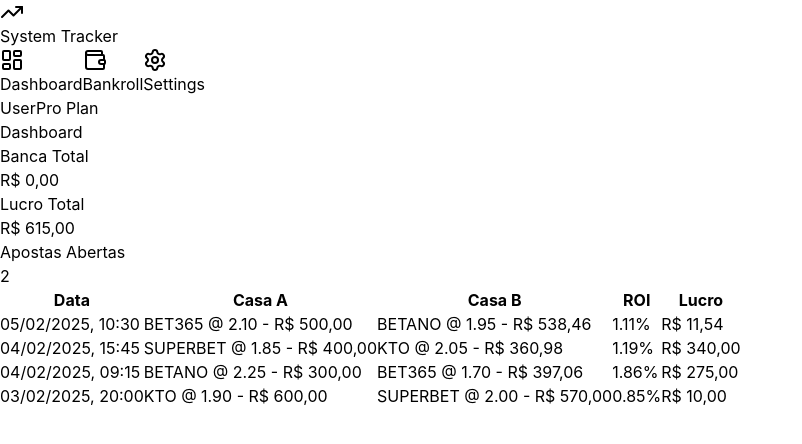
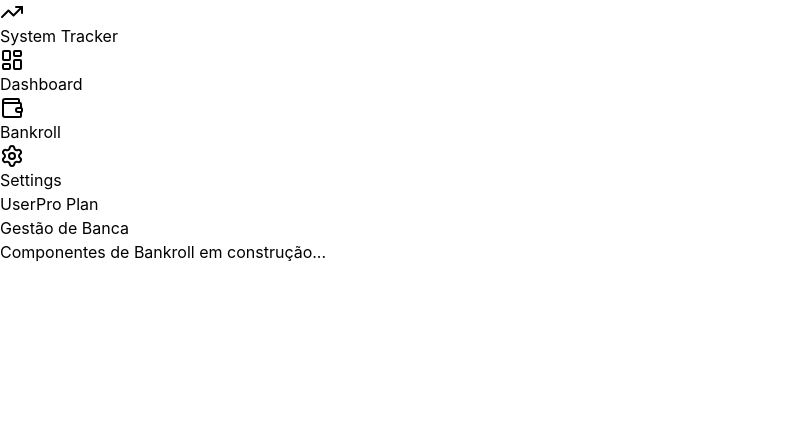
Before and after one commit to Brxno1/system-tracker, a React (Vite) app in the folder src/renderer/: page /#/bankroll in a window 1280 px wide. Shown: the top 444 px of the page, without its empty margins (0-802 px from the left). Built offline with nearby package versions, Linux system fonts and the light colour scheme.

Commit message:
feat: setup react-router and create bankroll page structure

```diff
--- a/package.json
+++ b/package.json
@@ -40,6 +40,7 @@
     "class-variance-authority": "^0.7.1",
     "electron-store": "^11.0.2",
     "lucide-react": "^0.563.0",
+    "react-router-dom": "^7.13.0",
     "zod": "^4.3.6",
     "zustand": "^5.0.11"
   },
--- a/src/renderer/src/App.tsx
+++ b/src/renderer/src/App.tsx
@@ -1,15 +1,22 @@
+import { HashRouter, Routes, Route } from 'react-router-dom'
 import { AppShell } from '@/components/layout'
 import { useBetsStore, useBankrollStore, selectTotalBankroll } from '@/store'
 import { BetsTable } from '@/components/dashboard/bets-table'
 import { KPICard } from '@/components/dashboard/kpi-card'
+import { Bankroll } from '@/components/bankroll'
 import { mockBets } from '@/lib/mock-data'
 import { formatCurrency } from '@/lib/utils'
 
 function App() {
   return (
-    <AppShell>
-      <Dashboard />
-    </AppShell>
+    <HashRouter>
+      <AppShell>
+        <Routes>
+          <Route path="/" element={<Dashboard />} />
+          <Route path="/bankroll" element={<Bankroll />} />
+        </Routes>
+      </AppShell>
+    </HashRouter>
   )
 }
 
--- /dev/null
+++ b/src/renderer/src/components/bankroll/index.tsx
@@ -0,0 +1,10 @@
+export function Bankroll() {
+ return (
+  <div className="space-y-6">
+   <h1 className="text-2xl font-bold tracking-tight">Gestão de Banca</h1>
+   <div className="rounded-lg border border-dashed p-8 text-center text-muted-foreground">
+    Componentes de Bankroll em construção...
+   </div>
+  </div>
+ )
+}
--- a/src/renderer/src/components/layout/sidebar.tsx
+++ b/src/renderer/src/components/layout/sidebar.tsx
@@ -1,4 +1,5 @@
 import { LayoutDashboard, Wallet, Settings, TrendingUp } from 'lucide-react'
+import { Link, useLocation } from 'react-router-dom'
 import { cn } from '@/lib/utils'
 import { Button } from '@/components/ui/button'
 
@@ -6,16 +7,17 @@
   label: string
   icon: typeof LayoutDashboard
   href: string
-  active?: boolean
 }
 
 const navItems: NavItem[] = [
-  { label: 'Dashboard', icon: LayoutDashboard, href: '/', active: true },
+  { label: 'Dashboard', icon: LayoutDashboard, href: '/' },
   { label: 'Bankroll', icon: Wallet, href: '/bankroll' },
   { label: 'Settings', icon: Settings, href: '/settings' }
 ]
 
 export function Sidebar() {
+  const location = useLocation()
+
   return (
     <aside className="flex h-full w-64 flex-col border-r bg-sidebar text-sidebar-foreground">
       <div className="flex h-14 items-center gap-2 border-b px-6">
@@ -27,7 +29,21 @@
 
       <nav className="flex-1 space-y-1 p-4">
         {navItems.map((item) => (
-          <NavLink key={item.href} item={item} />
+          <Button
+            key={item.href}
+            asChild
+            variant={location.pathname === item.href ? 'secondary' : 'ghost'}
+            className={cn(
+              'w-full justify-start gap-3',
+              location.pathname === item.href && 'bg-sidebar-accent text-sidebar-accent-foreground',
+              location.pathname !== item.href && 'text-muted-foreground hover:bg-sidebar-accent/50 hover:text-sidebar-accent-foreground'
+            )}
+          >
+            <Link to={item.href}>
+              <item.icon className="h-4 w-4" />
+              {item.label}
+            </Link>
+          </Button>
         ))}
       </nav>
 
@@ -43,21 +59,3 @@
     </aside>
   )
 }
-
-function NavLink({ item }: { item: NavItem }) {
-  const Icon = item.icon
-
-  return (
-    <Button
-      variant={item.active ? 'secondary' : 'ghost'}
-      className={cn(
-        'w-full justify-start gap-3',
-        item.active && 'bg-sidebar-accent text-sidebar-accent-foreground',
-        !item.active && 'text-muted-foreground hover:bg-sidebar-accent/50 hover:text-sidebar-accent-foreground'
-      )}
-    >
-      <Icon className="h-4 w-4" />
-      {item.label}
-    </Button>
-  )
-}
```
Also changed, not shown: 1 other file (tests, documents, lock files or other folders).
